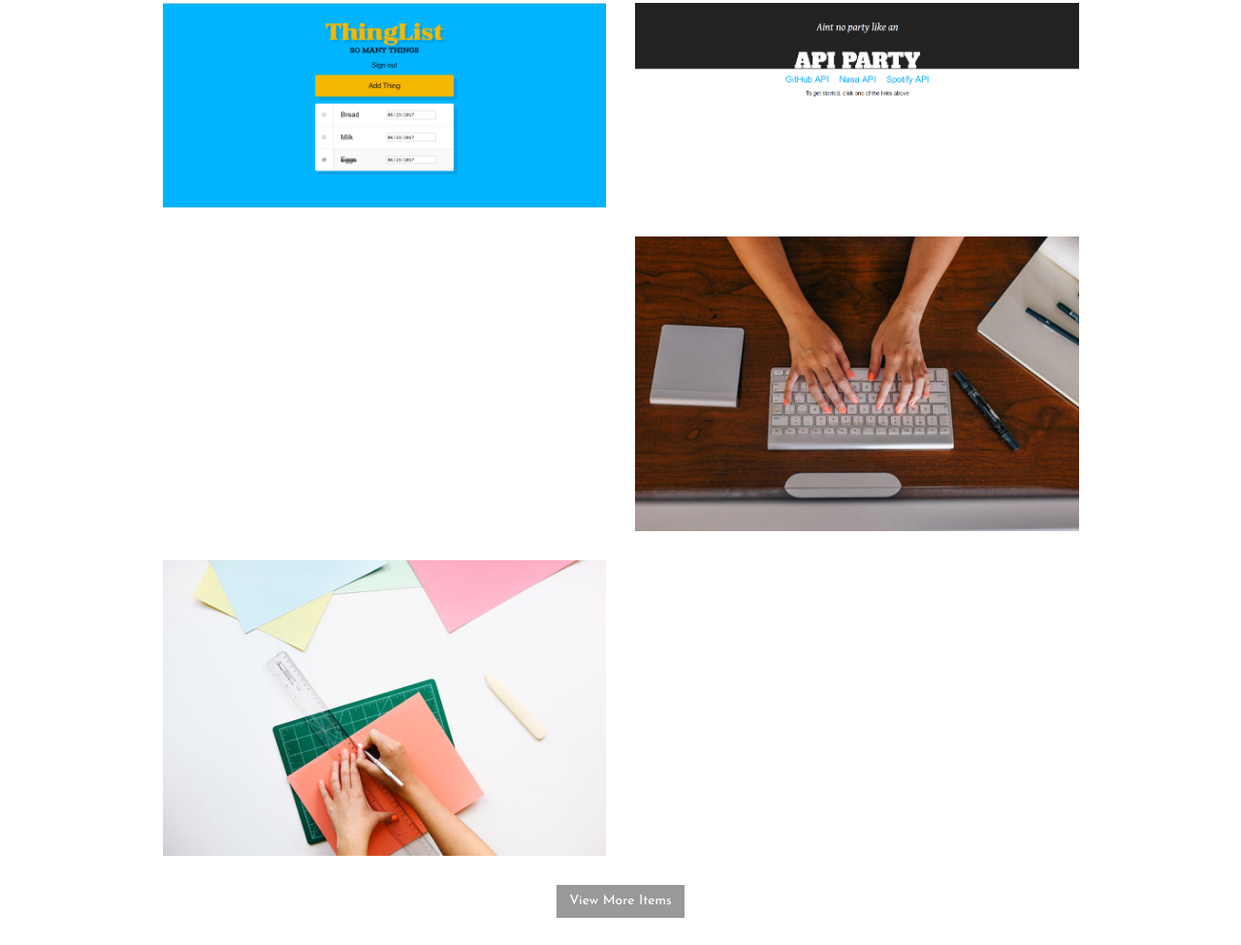
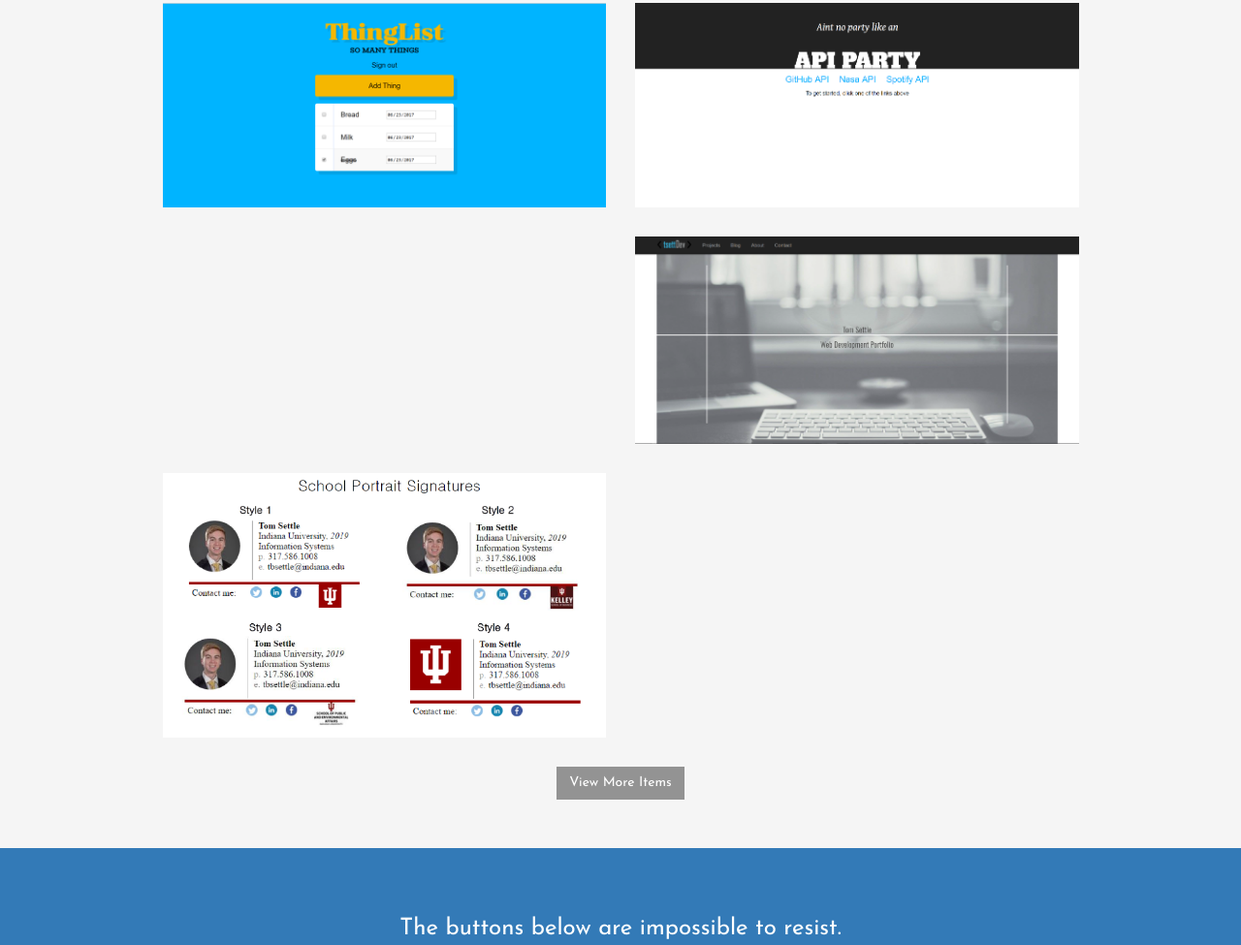
Before and after one commit to tsettle44/Personal-Website, a plain HTML site: page index.html in a window 1280 px wide. Shown: the part 2223-3198 px from the top of the page at 97% size. Drawn offline with Linux system fonts and the light colour scheme.

Commit message:
add email and portfolio

```diff
--- a/css/stylish-portfolio.css
+++ b/css/stylish-portfolio.css
@@ -198,6 +198,7 @@ hr.small {
 
 .portfolio {
     padding: 50px 0;
+    background-color: whitesmoke;
 }
 
 .portfolio-item {
--- a/index.html
+++ b/index.html
@@ -186,15 +186,15 @@
                         </div>
                         <div class="col-md-6">
                             <div class="portfolio-item">
-                                <a href="#">
-                                    <img class="img-portfolio img-responsive" src="img/portfolio-3.jpg">
+                                <a target-"_blank" href="https://tsettle44.github.io/Portfolio/">
+                                    <img class="img-portfolio img-responsive" src="img/portfolio.png">
                                 </a>
                             </div>
                         </div>
                         <div class="col-md-6">
                             <div class="portfolio-item">
                                 <a href="#">
-                                    <img class="img-portfolio img-responsive" src="img/portfolio-4.jpg">
+                                    <img class="img-portfolio img-responsive" src="img/email.png">
                                 </a>
                             </div>
                         </div>
```
Also changed, not shown: img/email.PNG (added), img/portfolio.PNG (added).
